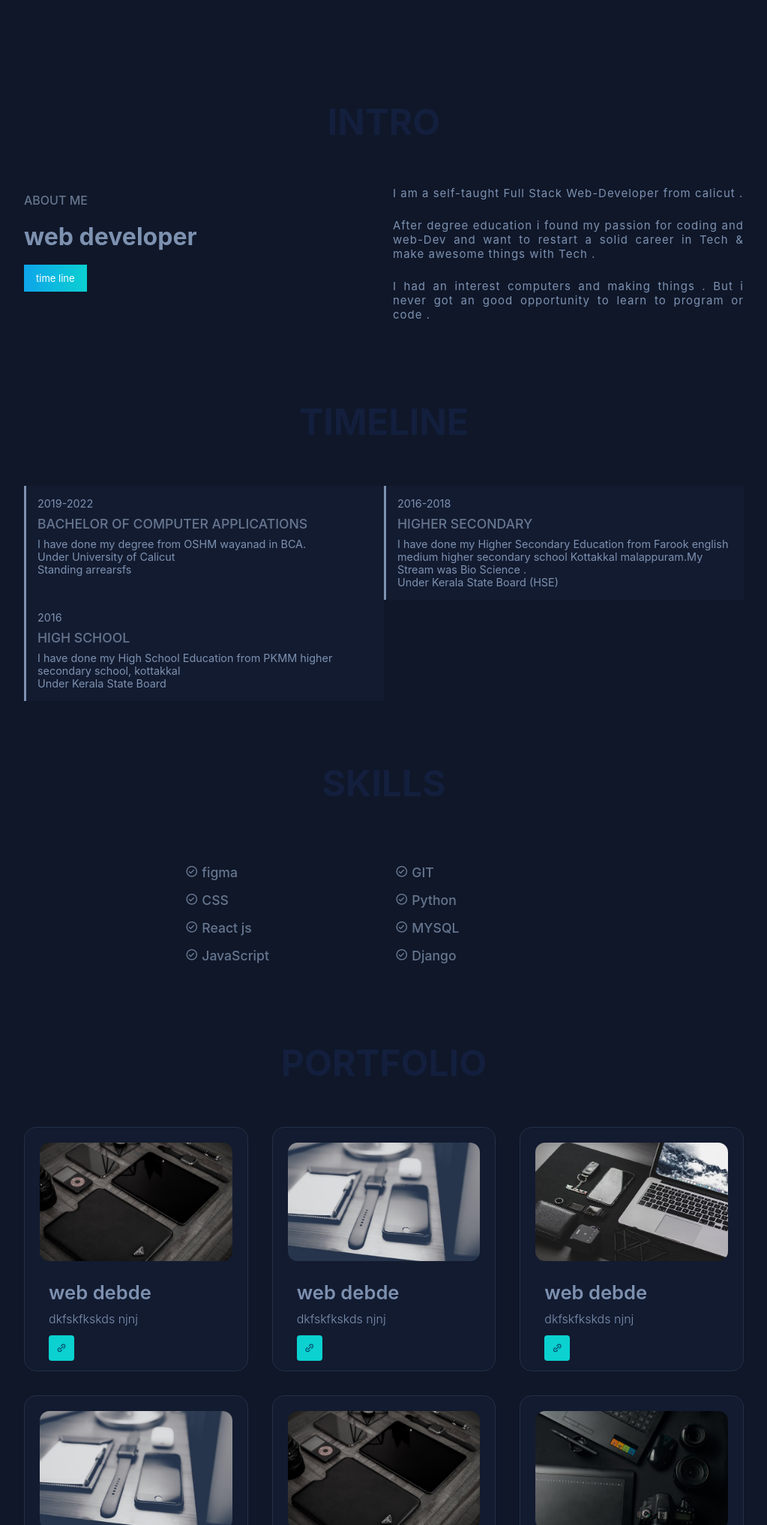
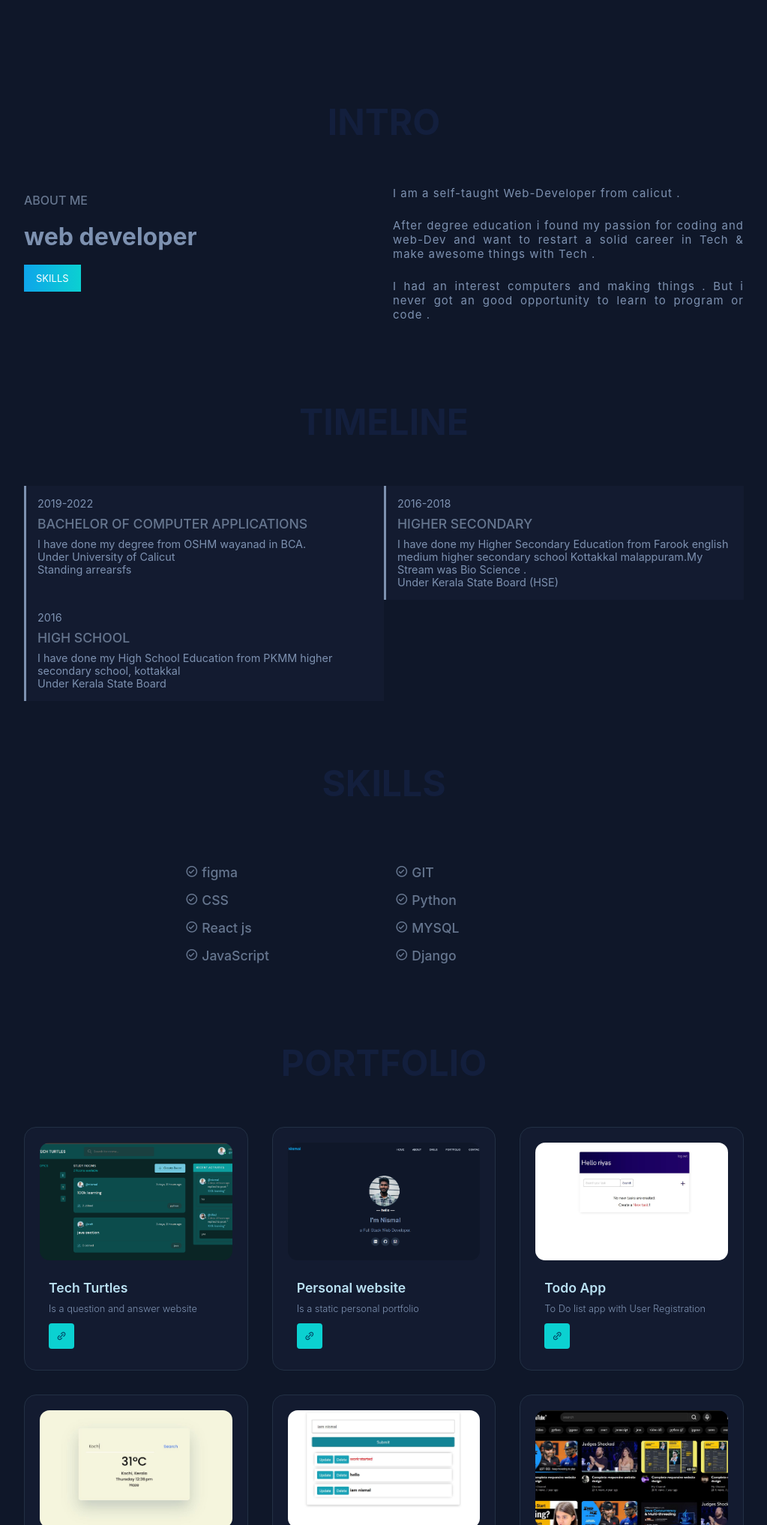
Before and after one commit to nismalrfd/portfolio-static, a PHP site: page / in a window 1280 px wide. Shown: the part 515-2549 px from the top of the page at 75% size, without its empty margins (128-1151 px from the left). Run offline with PHP 8.4, Linux system fonts and the light colour scheme.

Commit message:
links added

```diff
--- a/index.html
+++ b/index.html
@@ -56,10 +56,10 @@
             <div class="about-data">
                 <span>about me</span>
                 <h3>web developer</h3>
-                <a href="#skills" class="btn btn-primary">time line</a>
+                <a href="#skills" class="btn btn-primary">SKILLS</a>
             </div>
             <div class="about-text">
-                <p>I am a self-taught Full Stack Web-Developer from calicut .</p>
+                <p>I am a self-taught Web-Developer from calicut .</p>
                 <p>After degree education i found my passion for coding and web-Dev
                     and want to restart a solid career in Tech & make awesome things with Tech .
                 </p>
@@ -135,7 +135,7 @@
 <section class="portfolio container" id="portfolio">
     <h2 class="heading">Portfolio</h2>
     <div class="portfolio-content">
-        <div class="portfolio-box">
+        <!-- <div class="portfolio-box">
             <img src="img/project1.jpg" alt="" class="portfolio-img">
             <div class="portfolio-overlay">
                 <h2>web debde</h2>
@@ -144,53 +144,76 @@
                     <i class="bx bx-link-alt"></i>
                 </a>
             </div>
+        </div> -->
+        <div class="portfolio-box">
+            <a href="https://github.com/nismalrfd/techturtles">
+            <img src="img/1.png" alt="" class="portfolio-img">
+            </a>
+            <div class="portfolio-overlay">
+                <h2>Tech Turtles</h2>
+                <p>Is a question and answer website</p>
+                <a href="https://github.com/nismalrfd/techturtles">
+                    <i class="bx bx-link-alt"></i>
+                </a>
+                    <!-- <i class="bx bx-link-alt"></i> -->
+            </div>
         </div>
         <div class="portfolio-box">
-            <img src="img/project3.jpg" alt="" class="portfolio-img">
+            <a href="https://github.com/nismalrfd/portfolio-static">
+            <img src="img/2 (2).png" alt="" class="portfolio-img">
+            </a>
             <div class="portfolio-overlay">
-                <h2>web debde</h2>
-                <p>dkfskfkskds  njnj</p>
-                <a href="#">
+                <h2>Personal website</h2>
+                <p>Is a static personal portfolio</p>
+                <a href="https://github.com/nismalrfd/portfolio-static">
                     <i class="bx bx-link-alt"></i>
                 </a>
             </div>
         </div>
         <div class="portfolio-box">
-            <img src="img/project4.jpg" alt="" class="portfolio-img">
+            <a href="https://github.com/nismalrfd/todo_list_with_userauthentication">
+            <img src="img/3.jpg" alt="" class="portfolio-img">
+            </a>
             <div class="portfolio-overlay">
-                <h2>web debde</h2>
-                <p>dkfskfkskds  njnj</p>
-                <a href="#">
+                <h2>Todo App</h2>
+                <p>To Do list app with User Registration</p>
+                <a href="https://github.com/nismalrfd/todo_list_with_userauthentication">
                     <i class="bx bx-link-alt"></i>
                 </a>
             </div>
         </div>
         <div class="portfolio-box">
-            <img src="img/project3.jpg" alt="" class="portfolio-img">
+            <a href="https://github.com/nismalrfd/weather_app">
+            <img src="img/5.JPG" alt="" class="portfolio-img">
+            </a>
             <div class="portfolio-overlay">
-                <h2>web debde</h2>
-                <p>dkfskfkskds  njnj</p>
-                <a href="#">
+                <h2>Weather App</h2>
+                <p>Scrape Weather Data from Google</p>
+                <a href="https://github.com/nismalrfd/weather_app">
                     <i class="bx bx-link-alt"></i>
                 </a>
             </div>
         </div>
         <div class="portfolio-box">
-            <img src="img/project1.jpg" alt="" class="portfolio-img">
+            <a href="https://github.com/nismalrfd/CRUD-list">
+            <img src="img/4.jpg" alt="" class="portfolio-img">
+            </a>
             <div class="portfolio-overlay">
-                <h2>web debde</h2>
-                <p>dkfskfkskds  njnj</p>
-                <a href="#">
+                <h2>CRUD-list</h2>
+                <p>CRUD operations To Do list app</p>
+                <a href="https://github.com/nismalrfd/CRUD-list">
                     <i class="bx bx-link-alt"></i>
                 </a>
             </div>
         </div>
         <div class="portfolio-box">
-            <img src="img/project2.jpg" alt="" class="portfolio-img">
+            <a href="https://nismalrfd.github.io/nismalrfd-YouTube-responsive-design/">
+            <img src="img/7.JPG" alt="" class="portfolio-img">
+            </a>
             <div class="portfolio-overlay">
-                <h2>web debde</h2>
-                <p>dkfskfkskds  njnj</p>
-                <a href="#">
+                <h2>YouTube</h2>
+                <p>YouTube-responsive-design</p>
+                <a href="https://nismalrfd.github.io/nismalrfd-YouTube-responsive-design/">
                     <i class="bx bx-link-alt"></i>
                 </a>
             </div>
@@ -255,6 +278,21 @@
         {
             emailjs.init("H415WFfzp8KzpnUBC");
         })();
+
+        $(function () {
+
+		$(".col-md-4").slice(0, 3).show();
+		$("body").on('click touchstart', '.load-more', function (e) {
+			e.preventDefault();
+			$(".col-md-4:hidden").slice(0, 3).slideDown();
+			if ($(".col-md-4:hidden").length == 0) {
+				$(".load-more").css('visibility', 'hidden');
+			}
+			$('html,body').animate({
+				scrollTop: $(this).offset().top
+			}, 1000);
+		});
+	});
     </script>
     <!-- link to js -->
     <script src="Script.js"></script>
--- a/style.css
+++ b/style.css
@@ -344,6 +344,7 @@ span{
 
   }
 
+
   .btn:is(:hover, :focus-visible) { background-position: right; }
 
   .btn-primary {
@@ -352,6 +353,7 @@ span{
 
   }
   .about-text p{
+    color: var( --text-shadow-blue);
     font-size: 0.938rem;
     letter-spacing: 1px;
     text-align: justify;
@@ -431,6 +433,7 @@ span{
     font-size: 0.9rem;
   }
 /* portfolio */
+
 .portfolio-content{
     display: grid;
     grid-template-columns: repeat(3,1fr);
@@ -438,6 +441,7 @@ span{
 
 }
 .portfolio-box{
+    height: 325px;
     background-color: var(--bg-oxford-blue);
     border: 1px solid var(--border-prussian-blue);
     border-radius:10px;
@@ -455,14 +459,15 @@ span{
     padding: 20px;
 }
 .portfolio-overlay h2{
-    font-size: 1.6rem;
+    color: var(--text-columbia-blue);
+    font-size: 1.1rem;
     font-weight: 600;
     margin-bottom: 10px;
     margin-left: 2rem;
 }
 
 .portfolio-overlay p{
-    font-size: 1rem;
+    font-size: 0.8rem;
     font-weight: 300;
     margin-bottom: 10px;
     margin-left: 2rem;
```
Also changed, not shown: README.md, img/1.png (added), img/2 (2).png (added), img/3.jpg (added), img/4.jpg (added), img/5.JPG (added), img/6.JPG (added), img/7.JPG (added).
